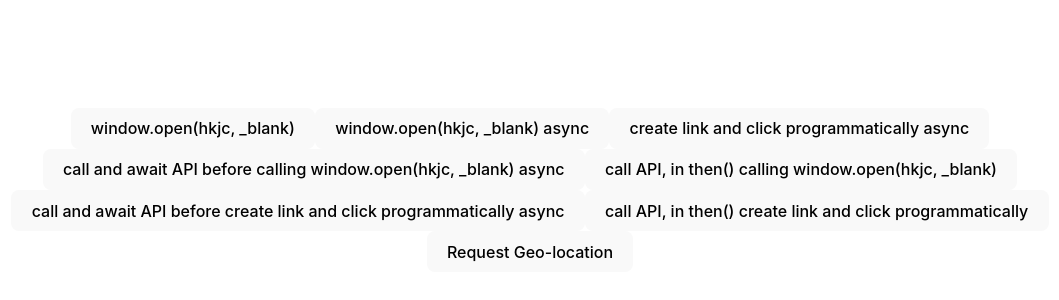
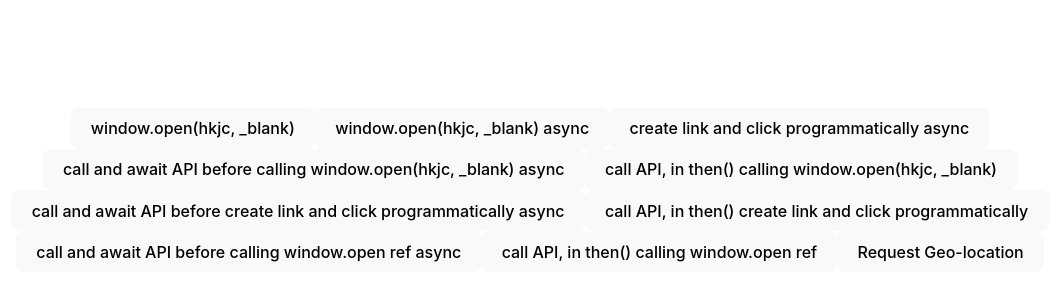
Before and after one commit to mwskwong/geo-permission-browser-behavior, a React (Vite) app: page / in a window 1280 px wide. Shown: the part 202-502 px from the top of the page, without its empty margins (110-1169 px from the left). Built offline with nearby package versions, Linux system fonts and the light colour scheme.

Commit message:
feat: add more buttons

```diff
--- a/src/App.tsx
+++ b/src/App.tsx
@@ -1,4 +1,4 @@
-import { useState } from "react";
+import { useState, useEffect } from "react";
 
 export default function App() {
   const [geolocation, setGeolocation] = useState<
@@ -105,6 +105,38 @@ export default function App() {
         call API, in then() create link and click programmatically
       </button>
       <button
+        onClick={async () => {
+          const winOpenRef = window.open();
+          const response = await fetch(
+            "https://jsonplaceholder.typicode.com/todos/1"
+          );
+          const body = await response.json();
+          console.log(body);
+          // window.open(url, "_blank");
+
+          if (winOpenRef) {
+            winOpenRef.location = url;
+          }
+        }}
+      >
+        call and await API before calling window.open ref async
+      </button>
+      <button
+        onClick={() => {
+          const winOpenRef = window.open();
+          fetch("https://jsonplaceholder.typicode.com/todos/1")
+            .then((response) => response.json())
+            .then((body) => {
+              console.log(body);
+              if (winOpenRef) {
+                winOpenRef.location = url;
+              }
+            });
+        }}
+      >
+        call API, in then() calling window.open ref
+      </button>
+      <button
         onClick={() => {
           setGeolocation({ status: "loading" });
           navigator.geolocation.getCurrentPosition(
```
